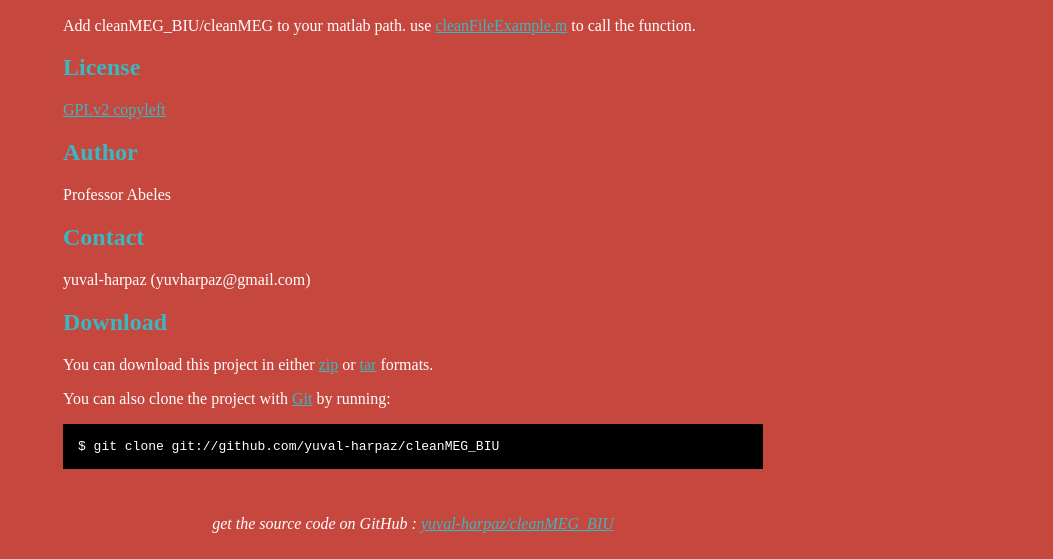
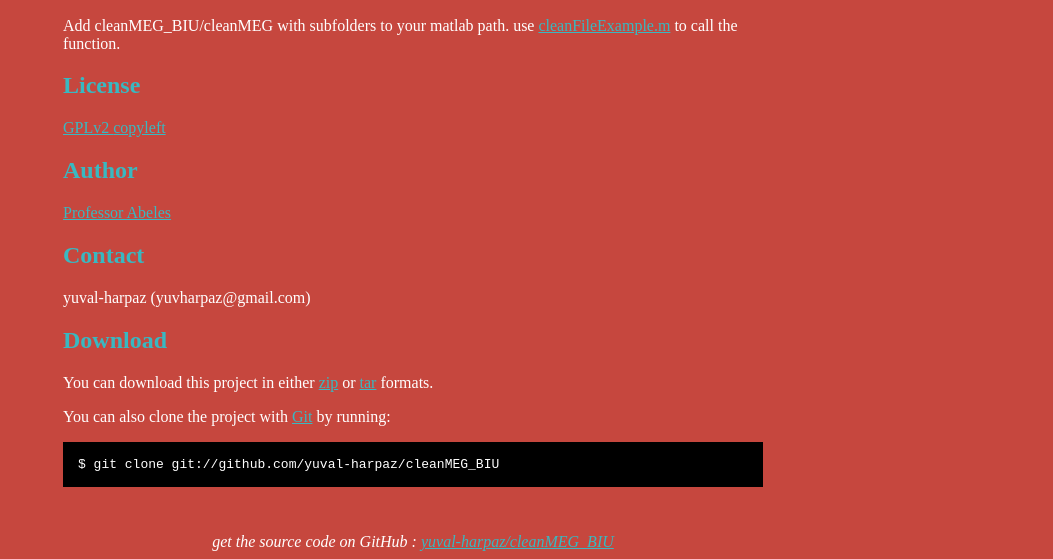
Before and after one commit to yuval-harpaz/cleanMEG_BIU, a plain HTML site: page index.html in a window 1280 px wide. Shown: the part 331-890 px from the top of the page, without its empty margins (227-1280 px from the left). Drawn offline with Linux system fonts and the light colour scheme.

Commit message:
more links

```diff
--- a/index.html
+++ b/index.html
@@ -53,11 +53,11 @@
     </div>
 
     <p>Hi. here you can find the latest version of our cleaning procedures. it includes the <a href="http://biomag.wikidot.com/msi-matlab">pdf4D</a> tool</p><h2>Install</h2>
-<p>Add cleanMEG_BIU/cleanMEG to your matlab path. use <a href="https://github.com/yuval-harpaz/cleanMEG_BIU/blob/master/cleanFileExample.m">cleanFileExample.m</a> to call the function.</p>
+<p>Add cleanMEG_BIU/cleanMEG with subfolders to your matlab path. use <a href="https://github.com/yuval-harpaz/cleanMEG_BIU/blob/master/cleanFileExample.m">cleanFileExample.m</a> to call the function.</p>
 <h2>License</h2>
 <p><a href="http://www.gnu.org/licenses/old-licenses/gpl-2.0.html">GPLv2 </a><a href="http://www.gnu.org/copyleft/">copyleft</a></p>
 <h2>Author</h2>
-<p>Professor Abeles
+<p><a href="http://www.biu.ac.il/interdis/gondabrain/researchers/ABELES%20MOSHE.html">Professor Abeles</a>
 <br/>      </p>
 <h2>Contact</h2>
 <p>yuval-harpaz (yuvharpaz@gmail.com)
```
